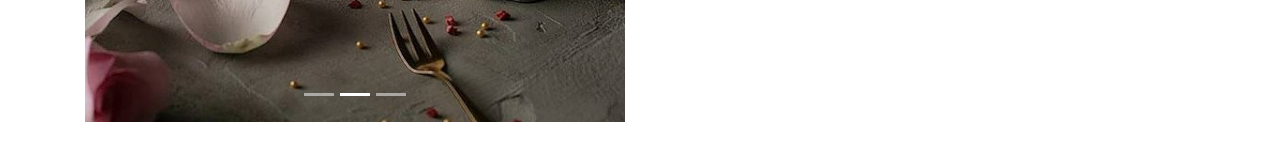
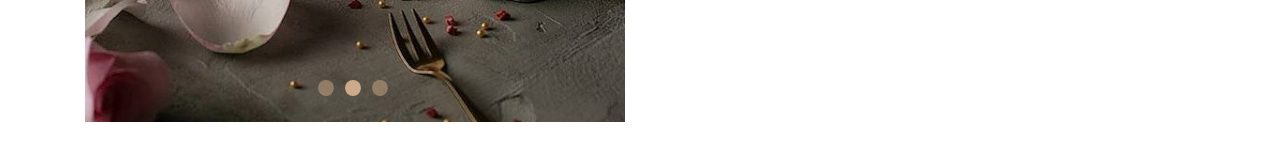
Before and after one commit to linyu0801/react-topic, a React (Create React App) app: page /mainproductdetail in a window 1280 px wide. Shown: the part 644-800 px from the top of the page. Built offline with nearby package versions, Linux system fonts and the light colour scheme.

Commit message:
客製化商品carousel-到底要怎樣才能移動把手啊

```diff
--- a/src/styles/MainProductDetail.scss
+++ b/src/styles/MainProductDetail.scss
@@ -19,9 +19,29 @@
 }
 
 /*carousel 輪播圖*/
-.k-carousel-indicators {
-  position: static;
+/*覆寫react bs carousel套件部分*/
+.carousel-control-prev>.carousel-control-prev-icon,
+.carousel-control-next>.carousel-control-next-icon{
+  display: none;
 }
+
+// .k-carousel-indicators {
+//   position: static;
+// }
+
+
+// .k-carousel-indicators > li.dot-bar {
+//   display: block;
+//   width: 16px;
+//   height: 16px;
+//   border-radius: 50%;
+//   margin-right: 8px;
+//   background-color: #cdaa8a;
+// }
+
+
+
+//----以上為不適用的舊的carousel設定，新設定在custom.scss
 
 .p-carousel-box {
   width: 552px;
@@ -33,13 +53,10 @@
   height: auto;
 }
 
-.k-carousel-indicators > li.dot-bar {
-  width: 16px;
-  height: 16px;
-  border-radius: 50%;
-  margin-right: 8px;
-  background-color: #cdaa8a;
-}
+
+
+
+
 
 /*col-lg-6 right-col 輪播圖右側文字區*/
 .k-product-name {
--- a/src/styles/custom.scss
+++ b/src/styles/custom.scss
@@ -29,6 +29,18 @@
   border-color: #cdaa8a;
 }
 
+/*K：客製化商品carousel*/
+
+ol.carousel-indicators li{
+  display: block;
+  width: 16px;
+  height: 16px;
+  border-radius: 50%;
+  margin-right: 8px;
+  background-color: #cdaa8a;
+}
+
+
 .carouselFinn {
   height: 600px;
   margin-bottom: 60px;
```
